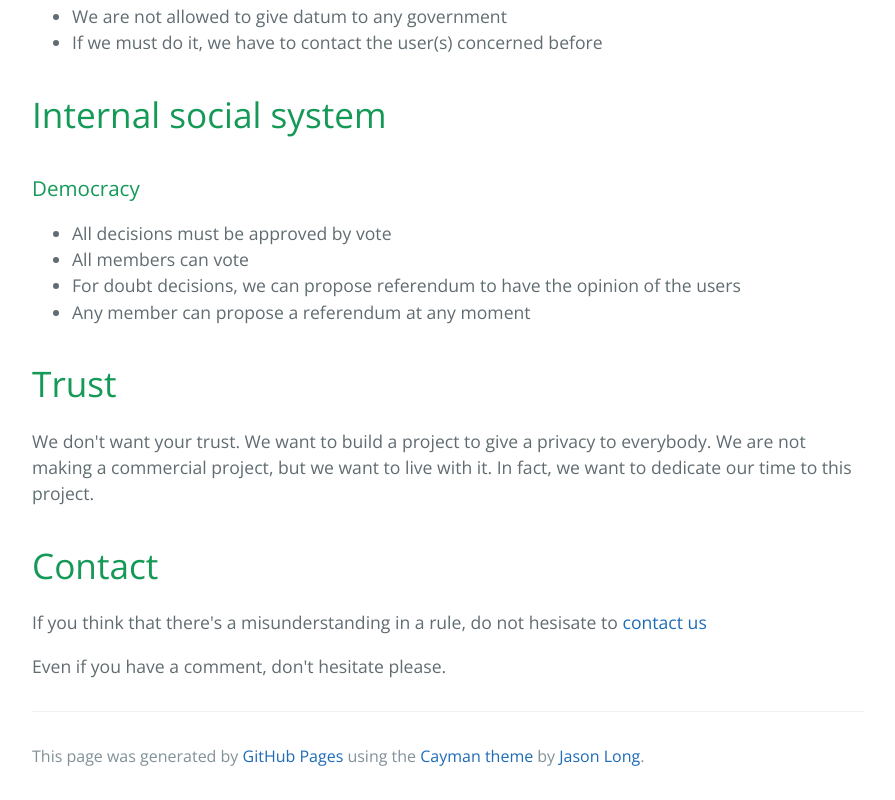
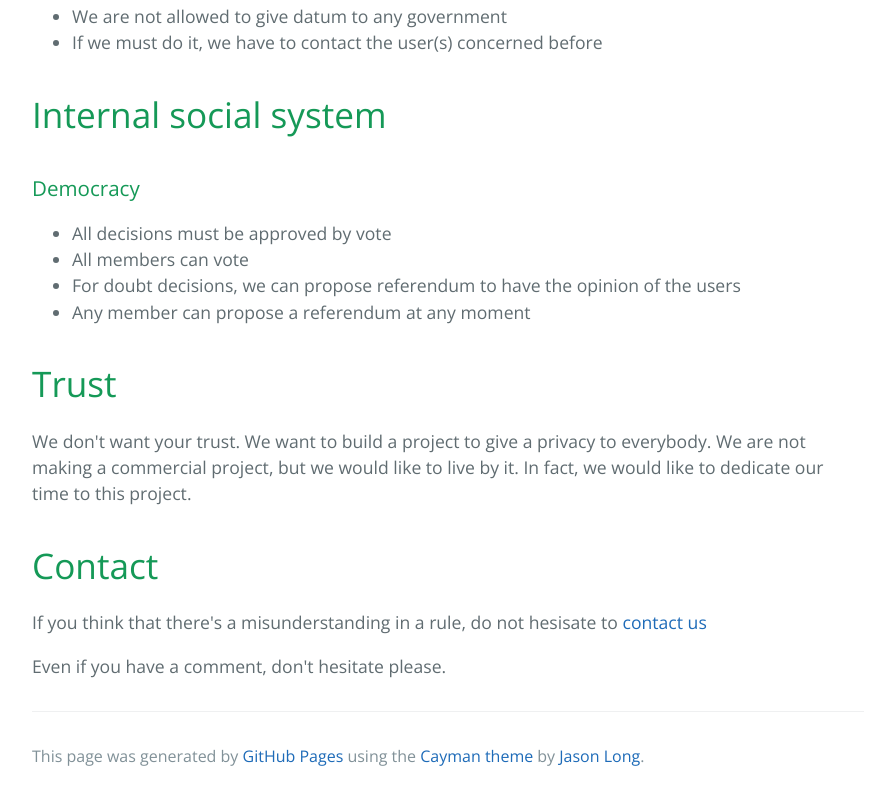
Before and after one commit to Voxyd/muonium.github.io, a plain HTML site: page index.html in a window 1280 px wide. Shown: the part 1951-2751 px from the top of the page, without its empty margins (192-1087 px from the left). Drawn offline with nearby package versions, Linux system fonts and the light colour scheme.

Commit message:
Update index.html

```diff
--- a/index.html
+++ b/index.html
@@ -121,7 +121,7 @@ We are not building this project to make money, but to make a Internet which res
 <a id="trust" class="anchor" href="#trust" aria-hidden="true"><span aria-hidden="true" class="octicon octicon-link"></span></a>Trust</h1>
 
 <p>We don't want your trust. We want to build a project to give a privacy to everybody. We are not making a commercial project,
-but we want to live with it. In fact, we want to dedicate our time to this project.</p>
+but we would like to live by it. In fact, we would like to dedicate our time to this project.</p>
 
 <h1>
 <a id="contact" class="anchor" href="#contact" aria-hidden="true"><span aria-hidden="true" class="octicon octicon-link"></span></a>Contact</h1>
```
